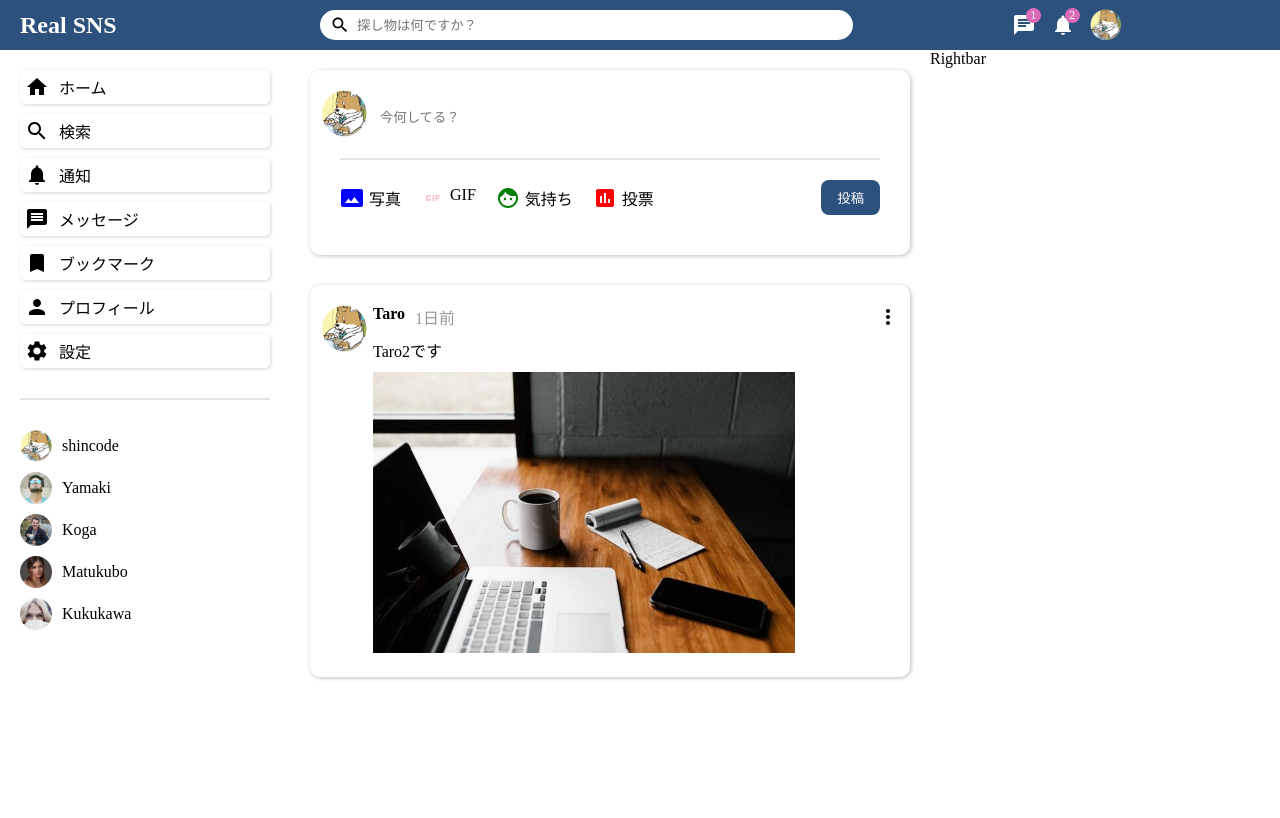
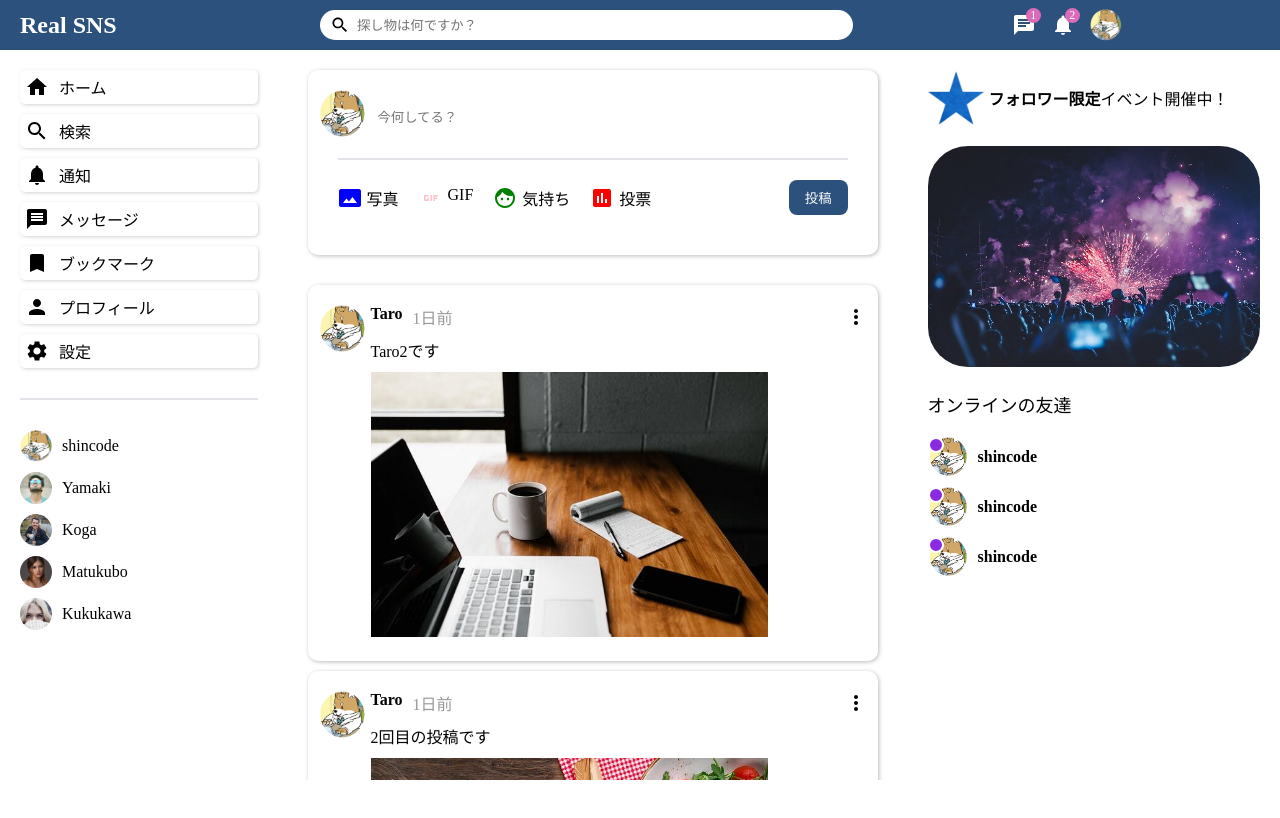
Before and after one commit to TaroAri/real-sns-frontend, a React (Create React App) app: page / in a window 1280 px wide. Built offline with nearby package versions, Linux system fonts and the light colour scheme.

Commit message:
rightbarコンポーネントの作成

```diff
--- a/src/components/post/Post.css
+++ b/src/components/post/Post.css
@@ -2,6 +2,7 @@
   display: flex;
   gap: 5px;
   padding: 20px 10px;
+  margin-bottom: 10px;
   border-radius: 10px;
   box-shadow: 1px 1px 4px rgb(188, 188, 188);
 }
--- a/src/components/rightbar/Rightbar.css
+++ b/src/components/rightbar/Rightbar.css
@@ -1,3 +1,62 @@
 .rightbarContainer {
   flex: 3.5;
+  margin: 0 20px 20px 20px;
+  padding-top: 20px;
 }
+
+.promotionTitle {
+  display: flex;
+  align-items: center;
+  gap: 5px;
+}
+
+.promotionStar {
+  width: 56px;
+  height: 56px;
+}
+
+.promotionTextStrong {
+  font-weight: bold;
+}
+
+.promotionImg {
+  width: 100%;
+  border-radius: 40px;
+  margin: 20px 0;
+}
+
+.onlineTitle {
+  font-size: 18px;
+}
+
+.onlineUsers {
+  margin: 20px 0;
+}
+
+.onlineUserContainer {
+  position: relative;
+  display: flex;
+  align-items: center;
+  gap: 10px;
+  margin-bottom: 10px;
+}
+
+.onlineMark {
+  position: absolute;
+  top: 0;
+  left: 0;
+  width: 12px;
+  height: 12px;
+  background-color: blueviolet;
+  border-radius: 50%;
+  border: 2px solid #ffffff;
+}
+
+.icon {
+  width: 40px;
+  height: 40px;
+}
+
+.onlineUserName {
+  font-weight: bold;
+}
--- a/src/components/rightbar/Rightbar.jsx
+++ b/src/components/rightbar/Rightbar.jsx
@@ -2,5 +2,51 @@ import React from "react";
 import "./Rightbar.css";
 
 export default function Rightbar() {
-  return <div className="rightbarContainer">Rightbar</div>;
+  const onlineUsers = [
+    {
+      userId: "1",
+      username: "shincode",
+      icon: "1.jpeg",
+    },
+    {
+      userId: "2",
+      username: "shincode",
+      icon: "1.jpeg",
+    },
+    {
+      userId: "3",
+      username: "shincode",
+      icon: "1.jpeg",
+    },
+  ];
+  return (
+    <div className="rightbarContainer">
+      <div className="promorionConttainer">
+        <div className="promotionTitle">
+          <img src="assets/star.png" alt="star" className="promotionStar" />
+          <p className="promotionText">
+            <span className="promotionTextStrong">フォロワー限定</span>
+            イベント開催中！
+          </p>
+        </div>
+        <img src="assets/ad.jpeg" alt="" className="promotionImg" />
+      </div>
+      <div className="onlineContainer">
+        <p className="onlineTitle">オンラインの友達</p>
+        <div className="onlineUsers">
+          {onlineUsers.map((onlineUser) => (
+            <div key={onlineUser.userId} className="onlineUserContainer">
+              <span className="onlineMark"></span>
+              <img
+                src={"assets/person/" + onlineUser.icon}
+                alt=""
+                className="icon"
+              />
+              <p className="onlineUserName">{onlineUser.username}</p>
+            </div>
+          ))}
+        </div>
+      </div>
+    </div>
+  );
 }
--- a/src/components/timeline/Timeline.css
+++ b/src/components/timeline/Timeline.css
@@ -1,4 +1,12 @@
 .timelineContainer {
   flex: 6;
-  margin: 20px;
+  margin: 0 20px 20px 20px;
+  padding: 20px 10px 0;
+  overflow-y: scroll;
+  -ms-overflow-style: none;
+  scrollbar-width: none;
 }
+
+.timelineContainer::-webkit-scrollbar {
+  display: none;
+}
--- a/src/components/timeline/Timeline.jsx
+++ b/src/components/timeline/Timeline.jsx
@@ -34,7 +34,7 @@ export default function Timeline() {
       _id: "69fbe911505a3a0de84ee9ae",
       userId: "69cda9773e1e29e06bff9d6e",
       desc: "2回目の投稿です",
-      img: "sample.png",
+      img: "2",
       likes: ["69eb1e87734f83a2fe696ba0"],
       createdAt: "2026-05-07T01:21:21.293Z",
       updatedAt: "2026-05-07T02:14:50.084Z",
@@ -44,7 +44,7 @@ export default function Timeline() {
       _id: "69fbf937e3c02bbfaa06458c",
       userId: "69cda9773e1e29e06bff9d6e",
       desc: "n回目の投稿です",
-      img: "sample.png",
+      img: "3",
       likes: [],
       createdAt: "2026-05-07T02:30:15.591Z",
       updatedAt: "2026-05-07T02:30:15.591Z",
@@ -54,7 +54,7 @@ export default function Timeline() {
       _id: "69fbf93be3c02bbfaa06458e",
       userId: "69cda9773e1e29e06bff9d6e",
       desc: "n回目の投稿です",
-      img: "sample.png",
+      img: "4",
       likes: [],
       createdAt: "2026-05-07T02:30:19.205Z",
       updatedAt: "2026-05-07T02:30:19.205Z",
@@ -66,13 +66,15 @@ export default function Timeline() {
     <div className="timelineContainer">
       <Share _id={user._id} profilePicture={user.profilePicture} />
 
-      <Post
-        _id={user._id}
-        username={user.username}
-        profilePicture={user.profilePicture}
-        post={posts[0]}
-      />
       {/* 投稿の数だけ繰り返して表示する */}
+      {posts.map((post) => (
+        <Post
+          _id={user._id}
+          username={user.username}
+          profilePicture={user.profilePicture}
+          post={post}
+        />
+      ))}
     </div>
   );
 }
```
